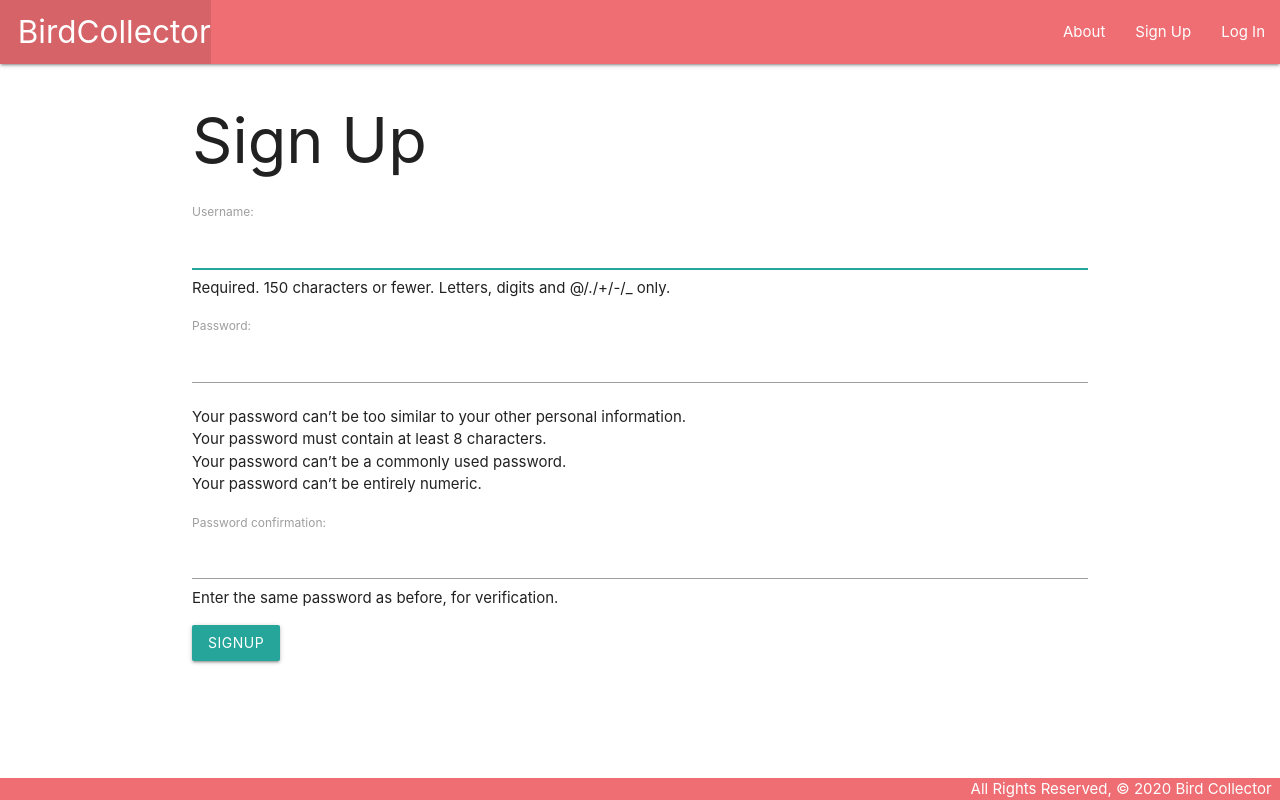
After one commit to DustinAnthonyCoffman/Birds, a Django app: page /accounts/signup/ in a window 1280 px wide. The commit adds this page. Run offline with Django 3.2, Linux system fonts and the light colour scheme; some web fonts are replaced.

```diff
--- a/birds/settings.py
+++ b/birds/settings.py
@@ -119,3 +119,6 @@ USE_TZ = True
 # https://docs.djangoproject.com/en/2.2/howto/static-files/
 
 STATIC_URL = '/static/'
+
+LOGIN_REDIRECT_URL = '/birds/'
+LOGOUT_REDIRECT_URL = '/'
--- a/birds/urls.py
+++ b/birds/urls.py
@@ -18,5 +18,6 @@ from django.urls import path, include
 
 urlpatterns = [
     path('admin/', admin.site.urls),
-    path('', include('main_app.urls'))
+    path('', include('main_app.urls')),
+    path('accounts/', include('django.contrib.auth.urls')),
 ]
--- a/main_app/models.py
+++ b/main_app/models.py
@@ -1,5 +1,6 @@
 from django.db import models
 from django.urls import reverse
+from django.contrib.auth.models import User
 
 # Create your models here.
 
@@ -7,13 +8,14 @@ MEALS = (
     ('B', 'Breakfast'),
     ('L', 'Lunch'),
     ('D', 'Dinner')
-)
+    )
 
 class Bird(models.Model):
     name = models.CharField(max_length=100) # defining our columns
     species = models.CharField(max_length=100)
     description = models.TextField(max_length=250)
     age = models.IntegerField()
+    user = models.ForeignKey(User, on_delete=models.CASCADE)
 
     def __str__(self):
         return self.name
--- a/main_app/templates/about.html
+++ b/main_app/templates/about.html
@@ -3,7 +3,6 @@
 {% block content %}
 <h1>About birds</h1>
 <hr />
-<h1>Andrew Updates</h1>
-<p>Hi Dustin :O</p>
+<h1>My first Django full crud/auth/aws project</h1>
 
 {% endblock %}
--- a/main_app/templates/base.html
+++ b/main_app/templates/base.html
@@ -20,9 +20,14 @@
         </ul>
         <ul class="right">
           <li><a href="{% url 'about' %}">About</a></li>
-
-          <li><a href="{% url 'birds_create' %}">Add A Bird</a></li>
-          <li><a href="{% url 'index' %}">View All Birds</a></li>
+          {% if user.is_authenticated %}
+            <li><a href="{% url 'birds_create' %}">Add A Bird</a></li>
+            <li><a href="{% url 'index' %}">View All Birds</a></li>
+            <li><a href="{% url 'logout' %}">Log Out</a></li>
+          {% else %}
+            <li><a href="{% url 'signup' %}">Sign Up</a></li>
+            <li><a href="{% url 'login' %}">Log In</a></li>
+          {% endif %}
         </ul>
       </div>
     </nav>
--- /dev/null
+++ b/main_app/templates/registration/signup.html
@@ -0,0 +1,15 @@
+{% extends 'base.html' %}
+{% block content %}
+
+<h1>Sign Up</h1>
+
+{% if error_message %} <p class="red-text">{{ error_message }}</p>
+{% endif %}
+<form action="{% url 'signup' %}" method="post">
+    {% csrf_token %}
+    {{ form.as_p }}
+    <input type="submit" class="btn" value="signup">
+</form>
+
+
+{% endblock %}
--- a/main_app/urls.py
+++ b/main_app/urls.py
@@ -10,5 +10,6 @@ urlpatterns = [
     path('birds/create/', views.BirdCreate.as_view(), name='birds_create'),
     path('birds/<int:pk>/update/', views.BirdUpdate.as_view(), name='birds_update'),
     path('birds/<int:pk>/delete/', views.BirdDelete.as_view(), name='birds_delete'),
-    path('birds/<int:bird_id>/add_feeding/', views.add_feeding, name='add_feeding')
+    path('birds/<int:bird_id>/add_feeding/', views.add_feeding, name='add_feeding'),
+    path('accounts/signup/', views.signup, name='signup'),
 ]
--- a/main_app/views.py
+++ b/main_app/views.py
@@ -1,6 +1,11 @@
 from django.shortcuts import render, redirect
 from django.views.generic.edit import CreateView, UpdateView, DeleteView
 from django.views.generic import ListView, DetailView
+from django.contrib.auth import login
+from django.contrib.auth.forms import UserCreationForm
+from django.contrib.auth.decorators import login_required
+from django.contrib.auth.mixins import LoginRequiredMixin
+
 from .models import Bird, Photo
 from .forms import FeedingForm
 from django.http import HttpResponse
@@ -8,23 +13,29 @@ import uuid
 import boto3
 
 
-
+S3_BASE_URL = 'https://s3-us-east-1.amazonaws.com/'
+BUCKET = 'shredward'
 
 # Create your views here.
 
 
-class BirdCreate(CreateView):
+class BirdCreate(LoginRequiredMixin, CreateView):
     model = Bird
     fields = ['name', 'species', 'description', 'age']
 
-class BirdUpdate(UpdateView):
+    def form_valid(self, form):
+        form.instance.user = self.request.user
+        return super().form_valid(form)
+
+class BirdUpdate(LoginRequiredMixin, UpdateView):
     model = Bird
     fields = ['species', 'description', 'age']
 
-class BirdDelete(DeleteView):
+class BirdDelete(LoginRequiredMixin, DeleteView):
     model = Bird
     success_url = '/birds/'
 
+@login_required
 def add_feeding(request, bird_id):
     form = FeedingForm(request.POST)
     if form.is_valid():
@@ -39,12 +50,13 @@ def home(request):
 def about(request):
     return render(request, 'about.html')
 
+@login_required
 def birds_index(request):
-    birds = Bird.objects.all()
+    birds = Bird.objects.filter(user=request.user)
     return render(request, 'birds/index.html', {
         'birds': birds
     })
-
+@login_required
 def birds_detail(request, bird_id):
     bird = Bird.objects.get(id=bird_id)
     feeding_form = FeedingForm()
@@ -52,7 +64,7 @@ def birds_detail(request, bird_id):
         'bird': bird,
         'feeding_form': feeding_form
     })
-
+@login_required
 def add_photo(request, bird_id):
     S3_BASE_URL = 'https://s3.us-east-2.amazonaws.com/'
     BUCKET = 'shredward'
@@ -68,3 +80,17 @@ def add_photo(request, bird_id):
         except:
             print('an error occured uploading file to S3')
     return redirect('detail', bird_id=bird_id)
+
+def signup(request):
+    error_message = ''
+    if request.method == 'POST':
+        form = UserCreationForm(request.POST)
+        if form.is_valid():
+            user = form.save()
+            login(request, user)
+            return redirect('index')
+        else:
+            error_message = 'Invalid sign up - try again'
+    form = UserCreationForm()
+    context = {'form': form, 'error_message': error_message }
+    return render(request, 'registration/signup.html', context)
```
Also changed, not shown: main_app/templates/birds/detail.html (+24 -17 lines), main_app/templates/registration/login.html (added, +13 -0 lines), main_app/migrations/0006_bird_user.py (added).
